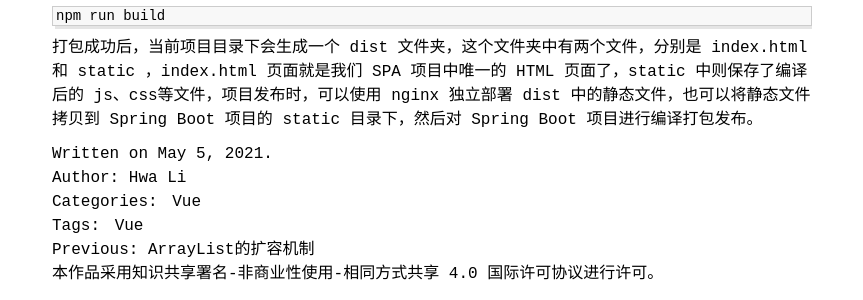
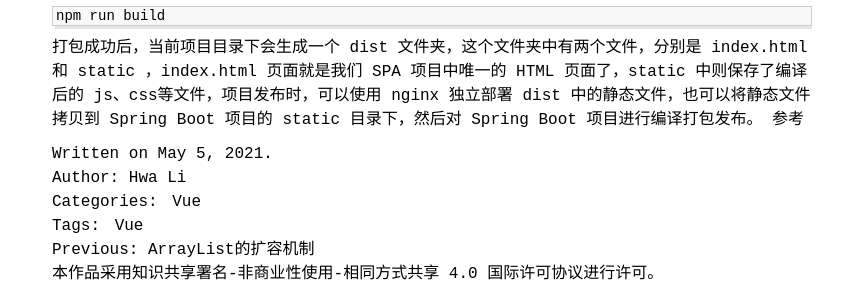
Before and after one commit to hualiy/hualiy.github.io, a Jekyll site: the page built from _posts/vue/2021-5-5-vue-environment-intall-and-project-structure-instruction.md, in a window 1280 px wide and 900 px high, scrolled down 2640 px. Shown: the part 557-857 px from the top of the window, without its empty margins (208-1071 px from the left). Built offline with Jekyll 4.4.1, drawn with Linux system fonts in a browser that asks for light colours; comment, search, counter and statistics services are not loaded.

Commit message:
Update 2021-5-5-vue-environment-intall-and-project-structure-instruction.md

````diff
--- a/_posts/vue/2021-5-5-vue-environment-intall-and-project-structure-instruction.md
+++ b/_posts/vue/2021-5-5-vue-environment-intall-and-project-structure-instruction.md
@@ -180,3 +180,4 @@ npm run build
 ```
 
 打包成功后，当前项目目录下会生成一个 dist 文件夹，这个文件夹中有两个文件，分别是 index.html 和 static ，index.html 页面就是我们 SPA 项目中唯一的 HTML 页面了，static 中则保存了编译后的 js、css等文件，项目发布时，可以使用 nginx 独立部署 dist 中的静态文件，也可以将静态文件拷贝到 Spring Boot 项目的 static 目录下，然后对 Spring Boot 项目进行编译打包发布。
+[参考](http://www.javaboy.org/2019/0419/springboot-vue.html)
````
